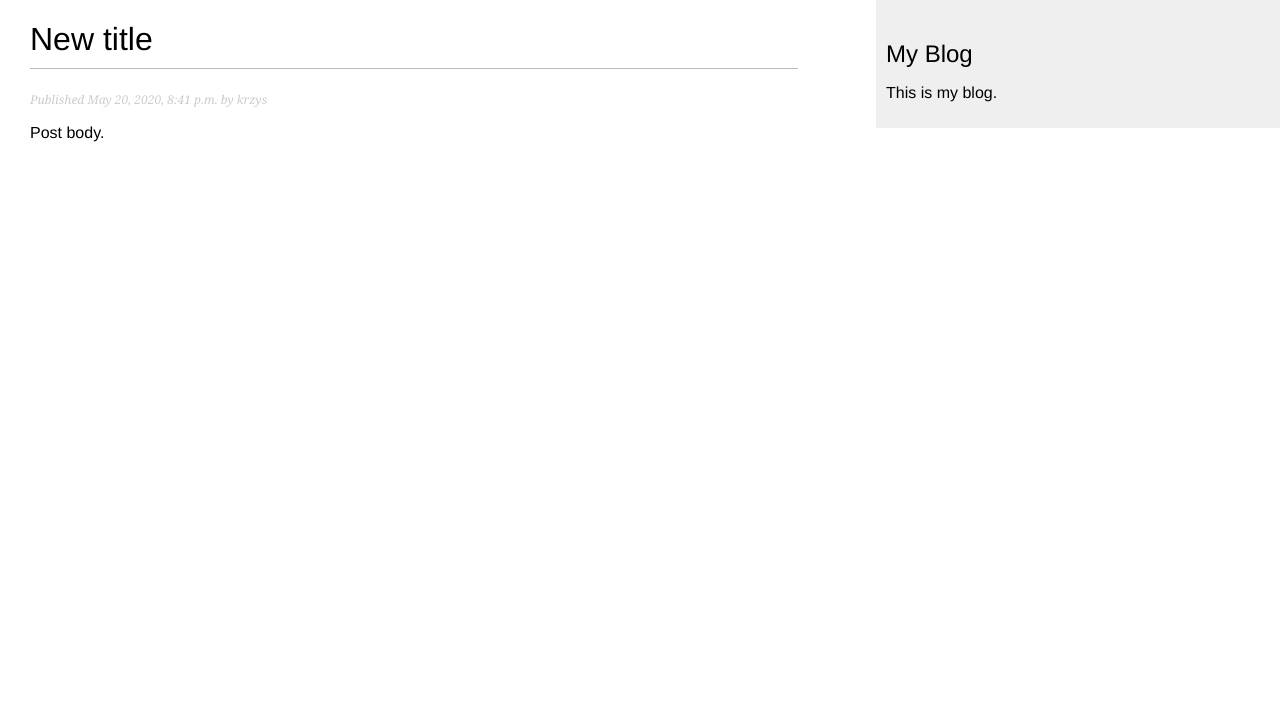
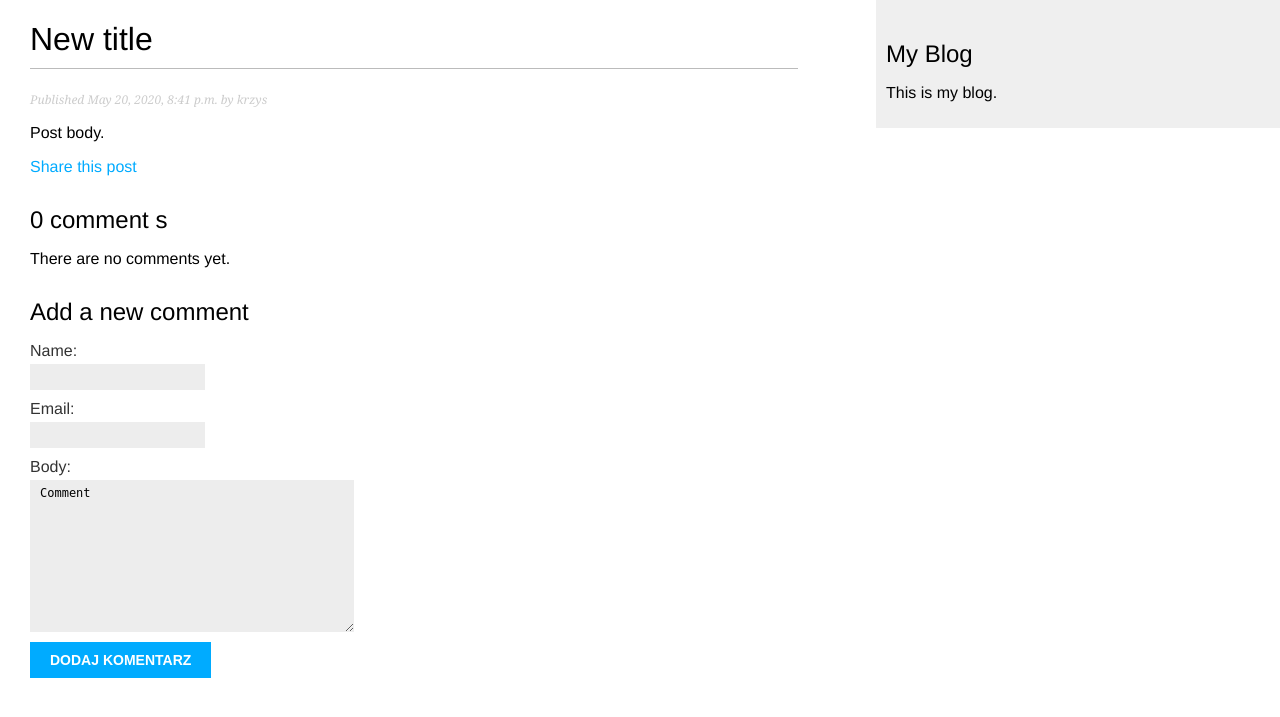
Before and after one commit to pythonpsycofan/dj3ByExample, a Django app: a page that uses templates/blog/post/detail.html in a window 1280 px wide. Shown: the top 717 px of the page. Run offline with Django 3.2, Linux system fonts and the light colour scheme; data comes from the database, SQL or seed files in the repository; both versions use the stored data as it was after the commit.

Commit message:
4th commit - Chapter 2 comments ready

```diff
--- /dev/null
+++ b/blog/forms.py
@@ -0,0 +1,15 @@
+from django import forms
+from .models import Comment
+
+
+class EmailPostForm(forms.Form):
+    name = forms.CharField(max_length=25)
+    email = forms.EmailField
+    to = forms.CharField(required=False, widget=forms.Textarea)
+    comments = forms.CharField(required=False, widget=forms.Textarea)
+
+
+class CommentForm(forms.ModelForm):
+    class Meta:
+        model = Comment
+        fields = {'name', 'email', 'body'}
--- a/blog/models.py
+++ b/blog/models.py
@@ -45,3 +45,21 @@ class Post(models.Model):
                              self.publish.month,
                              self.publish.day,
                              self.slug])
+
+
+class Comment(models.Model):
+    post = models.ForeignKey(Post,
+                             on_delete=models.CASCADE,
+                             related_name='comments')
+    name = models.CharField(max_length=80)
+    email = models.EmailField()
+    body = models.TextField(default='Comment')
+    created = models.DateTimeField(auto_now_add=True)
+    updated = models.DateTimeField(auto_now=True)
+    active = models.BooleanField(default=True)
+
+    class Meta:
+        ordering = ('created',)
+
+    def __str__(self):
+        return f'Comment by {self.name} on {self.post}'
--- a/blog/urls.py
+++ b/blog/urls.py
@@ -1,5 +1,4 @@
 from django.urls import path
-
 from . import views
 
 app_name = 'blog'
@@ -7,6 +6,8 @@ app_name = 'blog'
 urlpatterns = [
     # post views
     path('', views.post_list, name='post_list'),
+    path('tag/<slug:tag_slug>/', views.post_list, name='post_list_by_tag'),
+    # path('', views.PostListView.as_view(), name='post_list'),
     path('<int:year>/<int:month>/<int:day>/<slug:post>/', views.post_detail, name='post_detail'),
-
-]
+    path('<int:post_id>/share/', views.post_share, name='post_share')
+    ]
--- a/blog/views.py
+++ b/blog/views.py
@@ -1,6 +1,8 @@
+from django.core.mail import send_mail
 from django.shortcuts import render, get_object_or_404
 from django.core.paginator import Paginator, EmptyPage, PageNotAnInteger
-from .models import Post
+from .models import Post, Comment
+from .forms import EmailPostForm, CommentForm
 
 
 # Create your views here.
@@ -22,10 +24,58 @@ def post_list(request):
 
 
 def post_detail(request, year, month, day, post):
-    post = get_object_or_404(Post,
-                             slug=post,
-                             # status='published',
+    post = get_object_or_404(Post, slug=post,
+                             status='published',
                              publish__year=year,
                              publish__month=month,
                              publish__day=day)
-    return render(request, 'blog/post/detail.html', {'post': post})
+
+    # List of active comments for this post
+    comments = post.comments.filter(active=True)
+
+    new_comment = None
+
+    if request.method == 'POST':
+        # A comment was posted
+        comment_form = CommentForm(data=request.POST)
+        if comment_form.is_valid():
+            # Create Comment object but don't save to database yet
+            new_comment = comment_form.save(commit=False)
+            # Assign the current post to the comment
+            new_comment.post = post
+            # Save the comment to the database
+            new_comment.save()
+    else:
+        comment_form = CommentForm()
+    return render(request,
+                  'blog/post/detail.html',
+                  {'post': post,
+                   'comments': comments,
+                   'new_comment': new_comment,
+                   'comment_form': comment_form})
+
+
+def post_share(request, post_id):
+    # Retrieve post by id
+    # post = get_object_or_404(Post, id=post_id, status='published')
+    post = get_object_or_404(Post, id=post_id)
+    sent = False
+
+    if request.method == 'POST':
+        # Form was submitted
+        form = EmailPostForm(request.POST)
+        if form.is_valid():
+            # Form fields passed validation
+            cd = form.cleaned_data
+            post_url = request.build_absolute_uri(post.get_absolute_url())
+            subject = f"{cd['name']} recommends you read {post.title}"
+            message = f"Read {post.title} at {post_url}\n\n" \
+                      f"{cd['name']}\'s comments: {cd['comments']}"
+            send_mail(subject, message, 'admin@myblog.com', [cd['to']])
+            sent = True
+
+    else:
+        form = EmailPostForm()
+    return render(request, 'blog/post/share.html', {'post': post,
+                                                    'form': form,
+                                                    'sent': sent})
--- a/templates/blog/post/detail.html
+++ b/templates/blog/post/detail.html
@@ -8,4 +8,38 @@
         Published {{ post.publish }} by {{ post.author }}
     </p>
     {{ post.body|linebreaks }}
-{% endblock %}i
+    <p>
+        <a href="{% url "blog:post_share" post.id %}">
+            Share this post
+        </a>
+    </p>
+
+    {% with comments.count as total_comments %}
+        <h2>
+            {{ total_comments }} comment {{ total_comments|pluralize }}
+        </h2>
+    {% endwith %}
+
+    {% for comment in comments %}
+        <div class="comment">
+            <p class="info">
+                Comment {{ forloop.counter }} by {{ comment.name }}
+                {{ comment.created }}
+            </p>
+            {{ comment.body|linebreaks }}
+        </div>
+    {% empty %}
+        <p>There are no comments yet.</p>
+    {% endfor %}
+
+    {% if new_comment %}
+        <h2>Your comment has been added</h2>
+    {% else %}
+        <h2>Add a new comment</h2>
+        <form method="post">
+            {{ comment_form.as_p }}
+            {% csrf_token %}
+            <p><input type="submit" value="Dodaj komentarz"></p>
+        </form>
+    {% endif %}
+{% endblock %}
```
Also changed, not shown: blog/admin.py (+8 -6 lines), mysite/settings.py (+7 -6 lines), templates/blog/post/list.html (+15 -2 lines), templates/blog/post/share.html (added, +19 -0 lines), blog/migrations/0005_auto_20200522_1917.py (added), blog/migrations/0006_auto_20200523_0645.py (added), blog/migrations/0007_auto_20200523_0721.py (added), db.sqlite3, 1 other file.
